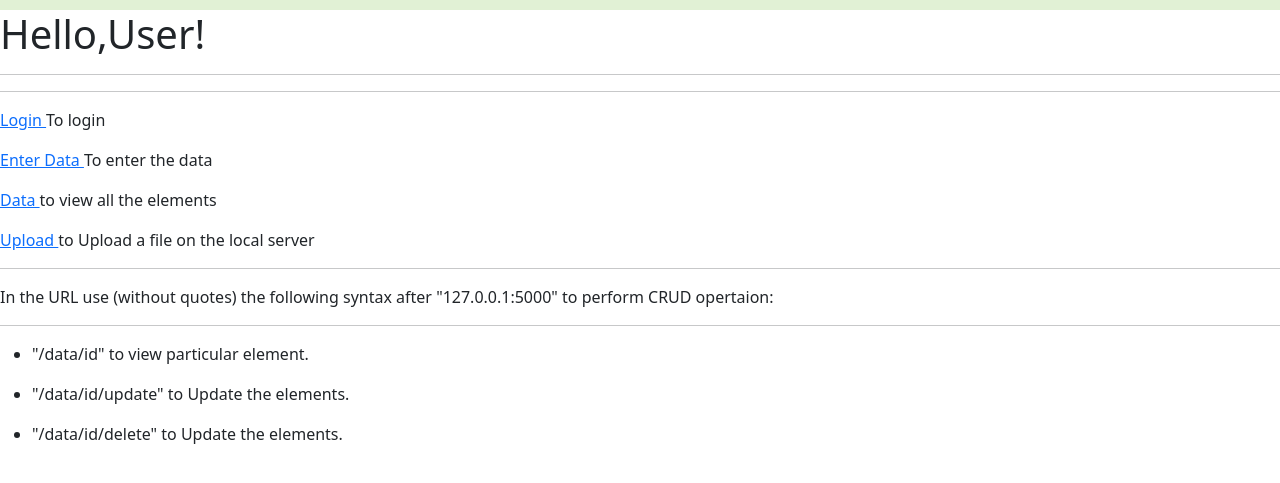
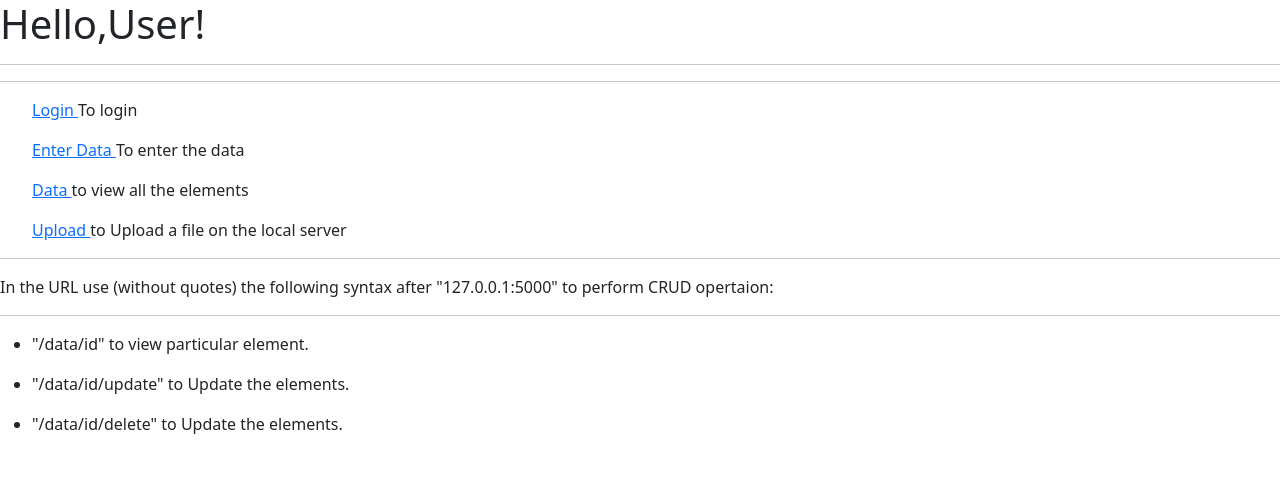
Before and after one commit to tw-rajat/Flask_CRUD, a Flask app: page / in a window 1280 px wide. Shown: the top 483 px of the page. Run offline with Flask 2, Linux system fonts and the light colour scheme.

Commit message:
Initial Commit

```diff
--- a/templates/welcome.html
+++ b/templates/welcome.html
@@ -14,19 +14,20 @@
 
 <body>
 
-    <div style="border-top:10px solid #E1F1D5;">
+  <div style="border-top:10px">
     <h1>Hello,User!</h1>
     <hr>
     <hr>
+    <ol>
+      <p><a href="/login">Login </a>To login<br></p>
+      <p><a href="/data/create">Enter Data </a>To enter the data<br></p>
+      <p><a href="/data">Data </a>to view all the elements<br></p>
+      <p><a href="/upload">Upload </a>to Upload a file on the local server<br></p>
 
-    <p><a href="/login">Login </a>To login<br></p>
-    <p><a href="/data/create">Enter Data </a>To enter the data<br></p>
-    <p><a href="/data">Data </a>to view all the elements<br></p>
-    <p><a href="/upload">Upload </a>to Upload a file on the local server<br></p>
+    </ol>
     <hr>
-
-    <h9>In the URL use (without quotes) the following syntax after "127.0.0.1:5000" to perform CRUD opertaion:
-    </h9>
+    <p>In the URL use (without quotes) the following syntax after "127.0.0.1:5000" to perform CRUD opertaion:
+    </p>
     <hr>
 
     <ul>
```
